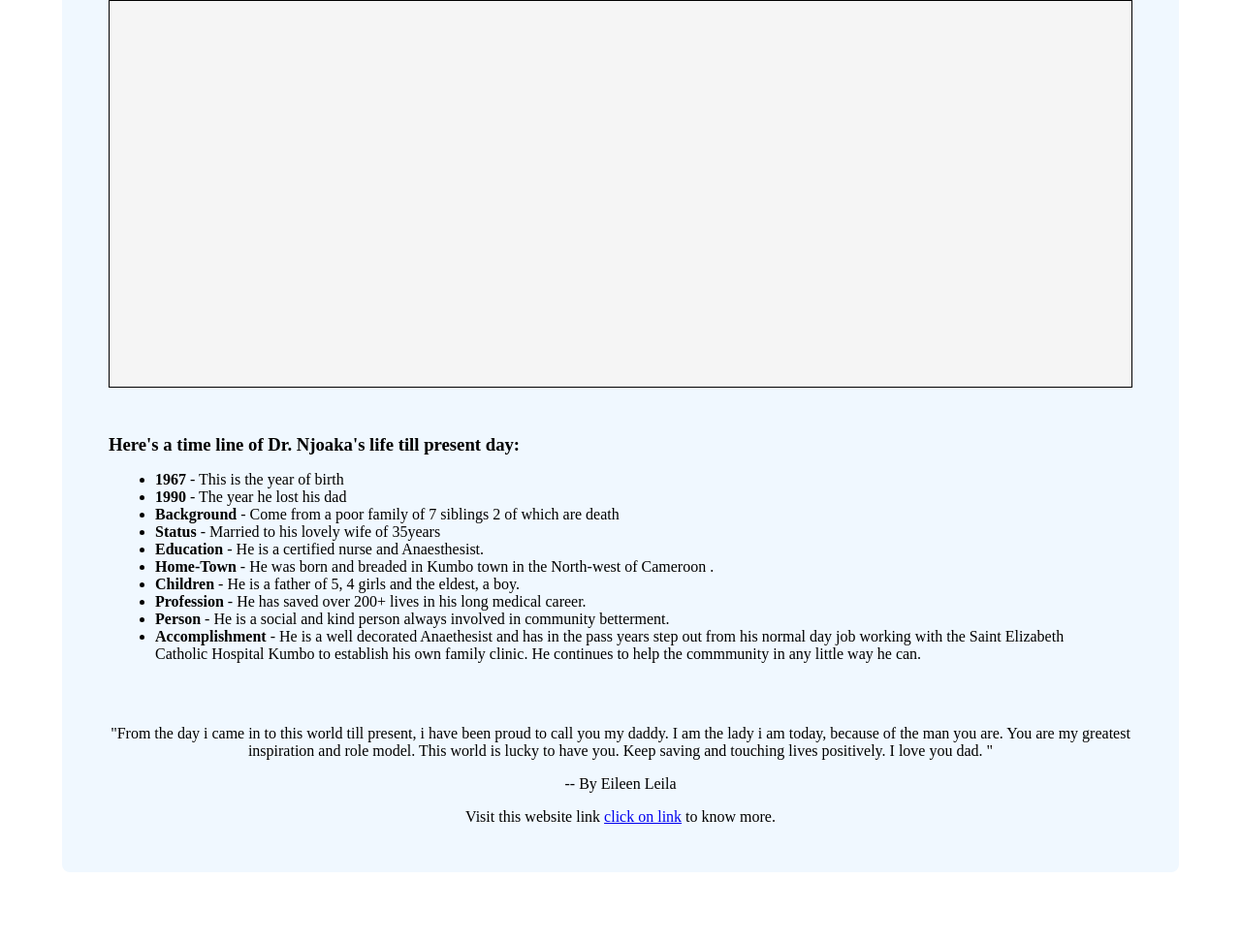
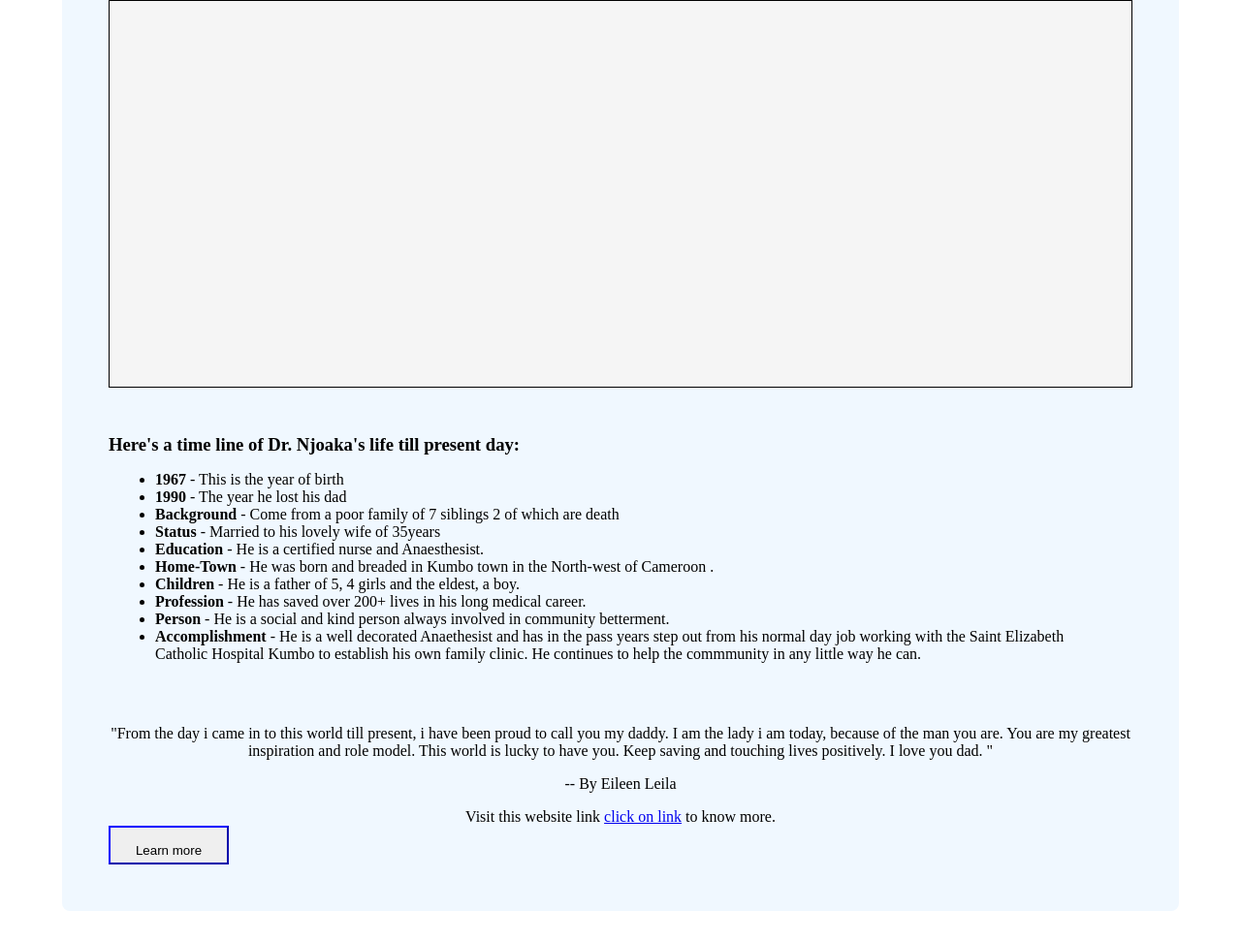
Before and after one commit to Mbiydzenyuy3/tribute-page, a plain HTML site: page index.html in a window 1280 px wide. Shown: the part 469-1441 px from the top of the page at 97% size. Before the commit the page ends 1401 px from the top, so only its background shows below. Drawn offline with Linux system fonts and the light colour scheme.

Commit message:
Added button to my html file

```diff
--- a/css/main.css
+++ b/css/main.css
@@ -105,3 +105,10 @@ aside {
 .link {
   text-align: center;
 }
+/* button styling */
+button {
+  width: 124px;
+  height: 40px;
+  border-color: blue;
+  padding: 1rem;
+}
--- a/index.html
+++ b/index.html
@@ -104,6 +104,7 @@
           <a href="https://www.facebook.com/rebasecodecamp/">click on link</a>
           to know more.
         </div>
+        <button>Learn more</button>
       </div>
     </div>
   </body>
```
